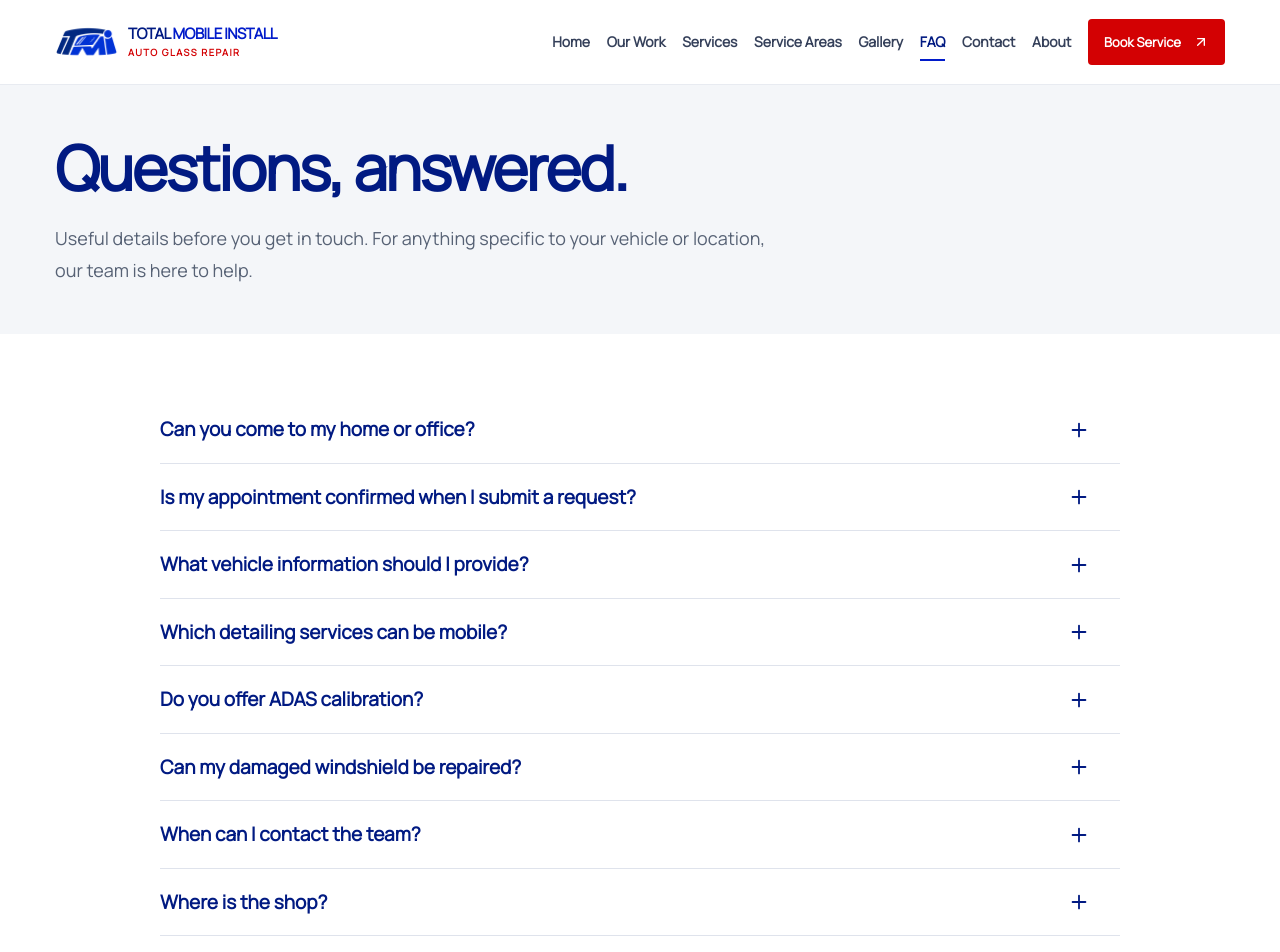
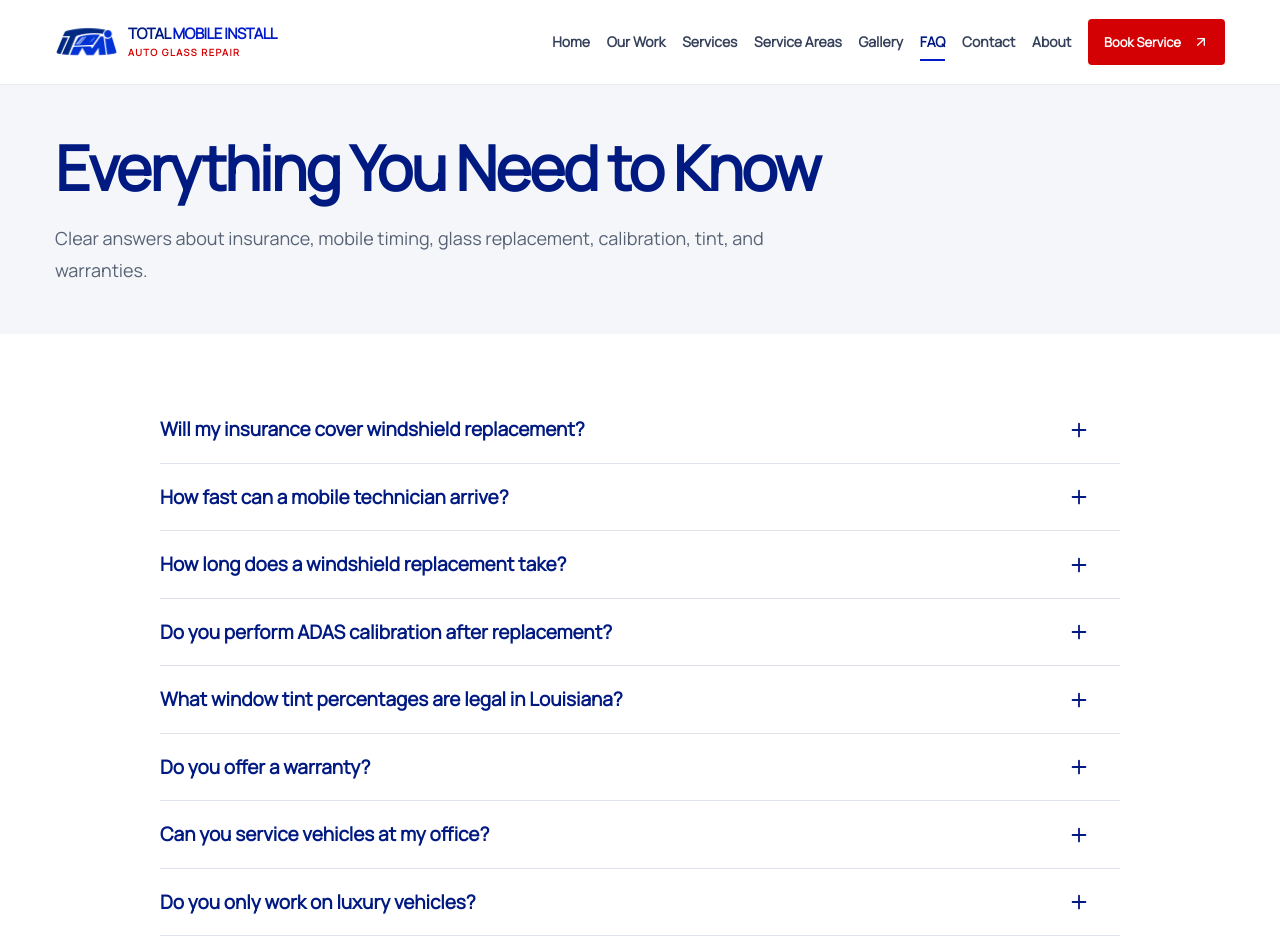
Before and after one commit to NezraDev/totalmobileinstall, a React (Vite) app: page /faq in a window 1280 px wide. Shown: the top 952 px of the page. Built offline with nearby package versions, Linux system fonts and the light colour scheme; no server answers.

Commit message:
Update Site source

```diff
--- a/src/pages/FAQ/data.js
+++ b/src/pages/FAQ/data.js
@@ -1,63 +1,63 @@
 export const data = {
   sourceStatus:
-    'Draft FAQ answers based on supplied service limitations, business hours, and inquiry workflow. Final client approval required.',
+    'FAQ answers based on supplied service details and current Louisiana window-tint requirements.',
   seo: {
     title: 'Auto Glass & Booking Questions | Total Mobile Install',
     description:
       'Answers to common questions about requesting mobile auto glass service, in-shop detailing, vehicle information, and appointments with Total Mobile Install.',
   },
-  eyebrow: 'A little clarity',
-  title: 'Questions, answered.',
+  eyebrow: 'Common questions',
+  title: 'Everything You Need to Know',
   description:
-    'Useful details before you get in touch. For anything specific to your vehicle or location, our team is here to help.',
+    'Clear answers about insurance, mobile timing, glass replacement, calibration, tint, and warranties.',
   items: [
     {
-      id: 'mobile',
-      question: 'Can you come to my home or office?',
+      id: 'insurance',
+      question: 'Will my insurance cover windshield replacement?',
       answer:
-        'Mobile service is available for eligible work. Share your location and the service you need so our team can confirm availability. You can also ask about in-shop service.',
+        'Coverage depends on your policy. Many comprehensive plans cover windshield repair, while replacement may be subject to your deductible and policy terms. We can help handle the claim directly with your insurer, with no additional charge for that assistance.',
     },
     {
-      id: 'confirmation',
-      question: 'Is my appointment confirmed when I submit a request?',
+      id: 'arrival',
+      question: 'How fast can a mobile technician arrive?',
       answer:
-        'Submitting the form sends a service inquiry. Our team will contact you to confirm the details, service location, and appointment time. Your preferred date is a request.',
+        'Our average arrival window across Greater New Orleans is under 60 minutes during business hours. Same-day service is available for most metro-area ZIP codes.',
     },
     {
-      id: 'details',
-      question: 'What vehicle information should I provide?',
+      id: 'replacement-time',
+      question: 'How long does a windshield replacement take?',
       answer:
-        'Please provide the vehicle year, make, and model, the service you need, and a brief description of the issue. For mobile service, include the address or ZIP code where the vehicle will be located.',
-    },
-    {
-      id: 'detailing',
-      question: 'Which detailing services can be mobile?',
-      answer:
-        'Interior detailing and hand washing may be mobile. Paint correction, polishing, and ceramic coating are shop-only. Tell us what you need so the team can confirm the right option.',
+        'A standard replacement takes 45 to 90 minutes on-site, followed by a 30 to 60 minute safe drive-away window. The exact cure time depends on the adhesive and outdoor temperature.',
     },
     {
       id: 'adas',
-      question: 'Do you offer ADAS calibration?',
+      question: 'Do you perform ADAS calibration after replacement?',
       answer:
-        'Yes. ADAS calibration is one of our services, including systems such as lane assist and collision warning. Your vehicle determines what is needed. Our team will confirm the procedure and service location.',
+        'Yes. Many newer vehicles require ADAS calibration after windshield replacement. When your vehicle requires it, we perform OEM-spec static or dynamic calibration and provide pre- and post-scan documentation.',
     },
     {
-      id: 'repair',
-      question: 'Can my damaged windshield be repaired?',
+      id: 'tint-law',
+      question: 'What window tint percentages are legal in Louisiana?',
       answer:
-        'Our team offers both chip and crack repair and windshield replacement. Describe the damage and provide your vehicle details so the team can assess the appropriate next step.',
+        'For most vehicles, Louisiana requires at least 25% visible-light transmission on front and rear side windows, and at least 12% on the rearmost window. Rear windows behind the driver on trucks, buses, trailers, motor homes, and multipurpose passenger vehicles are exempt from those light-transmission minimums. Film reflectance is limited to 20%. We will help match the film to your vehicle and current requirements.',
     },
     {
-      id: 'hours',
-      question: 'When can I contact the team?',
+      id: 'warranty',
+      question: 'Do you offer a warranty?',
       answer:
-        'Our business hours are Monday to Friday, 7 AM to 5 PM, and Saturday, 7 AM to 12 PM, New Orleans time. Call 1-504-207-7742 or email quotes@totalmobileglass.com.',
+        'Yes. Every windshield installation carries a lifetime warranty against leaks and adhesive failure. Window tint and ceramic coating packages carry a manufacturer-backed lifetime warranty. We can confirm the terms for your selected product.',
     },
     {
-      id: 'location',
-      question: 'Where is the shop?',
+      id: 'mobile',
+      question: 'Can you service vehicles at my office?',
       answer:
-        'Total Mobile Install is located at 5800 Morrison Rd, New Orleans, LA 70126. Contact the team before your visit to discuss your vehicle and service.',
+        'Absolutely. We serve homes, offices, fleet yards, and dealerships within a 40-mile radius of New Orleans. We bring power and protective covers, so you do not have to lift a finger.',
+    },
+    {
+      id: 'vehicles',
+      question: 'Do you only work on luxury vehicles?',
+      answer:
+        'No. We service every make and model, from daily drivers to exotics, with the same certified process and premium materials.',
     },
   ],
   contactTitle: 'Have a question about your vehicle?',
```
Also changed, not shown: scripts/browser-check.mjs (+39 -1 lines).
